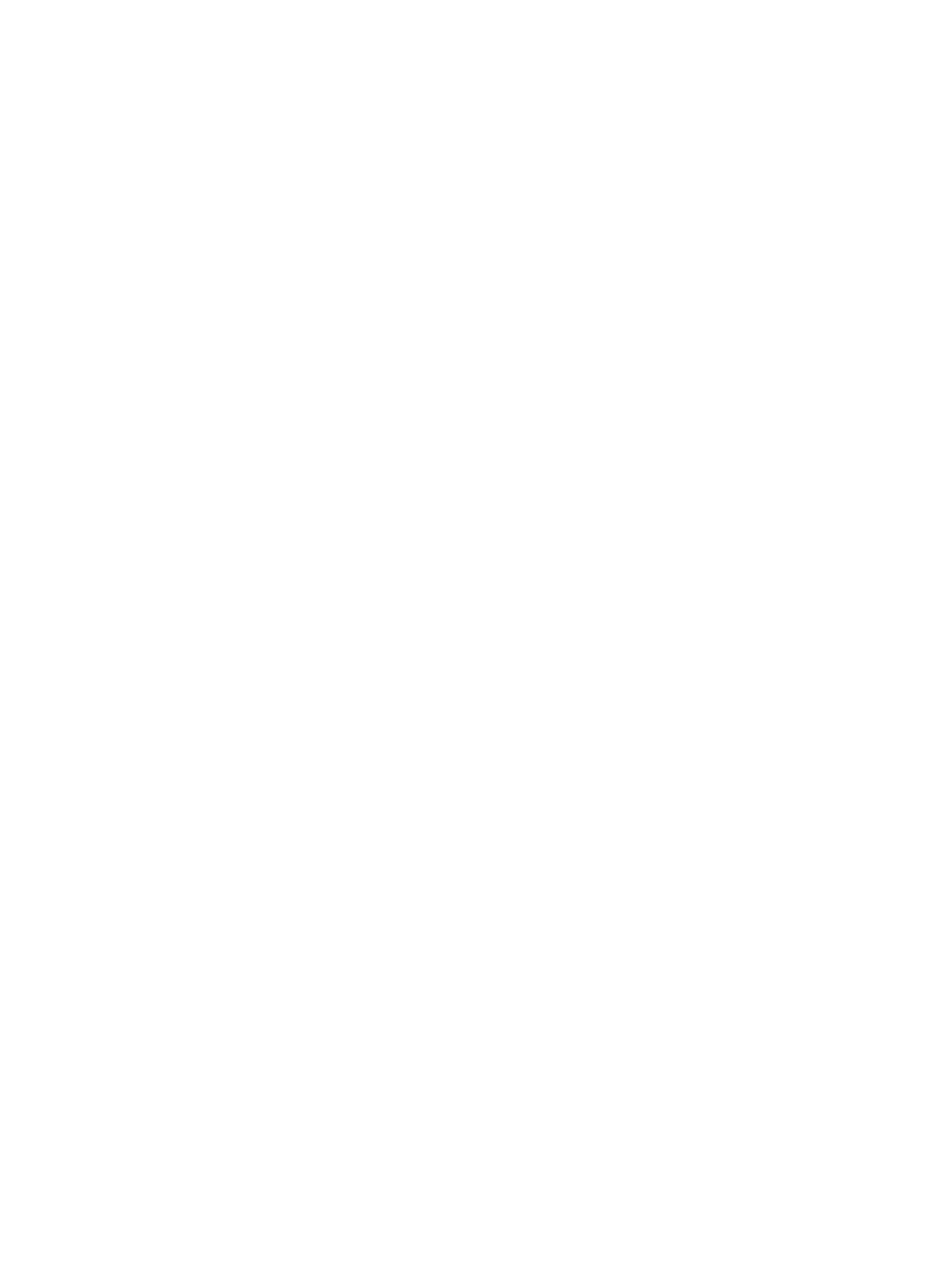
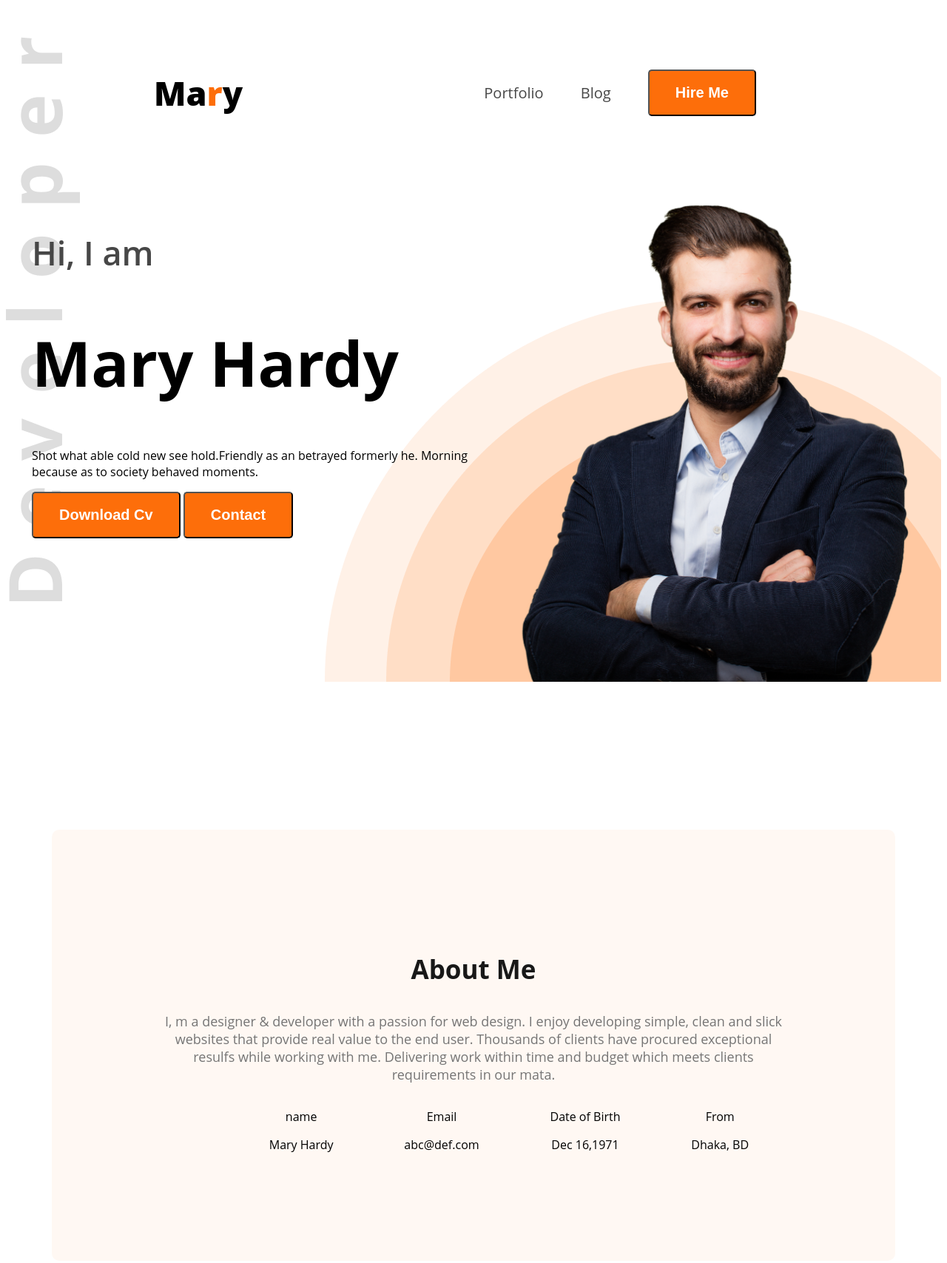
Before and after one commit to sanjidaisrat/porfolio-project-, a plain HTML site: page index.html in a window 1280 px wide. Shown: the top 1708 px of the page at 74% size. Before the commit the page ends 800 px from the top, so only its background shows below. Drawn offline with Linux system fonts and the light colour scheme.

Commit message:
first commit

```diff
--- a/index.html
+++ b/index.html
@@ -3,19 +3,102 @@
 <head>
     <meta charset="UTF-8">
     <meta name="viewport" content="width=device-width, initial-scale=1.0">
-    <title>Document</title>
+    <title>devoloper portfolio</title>
+    <link rel="preconnect" href="https://fonts.googleapis.com">
+<link rel="preconnect" href="https://fonts.gstatic.com" crossorigin>
+<link href="https://fonts.googleapis.com/css2?family=Work+Sans:ital,wght@0,100..900;1,100..900&display=swap" rel="stylesheet">
     <link rel="stylesheet" href="styles/portfolio.css">
 
 </head>
-<body>
-    <header>
-
+<body class="open-sans-normal">
+    <header class="header">
+<nav>
+<h3 class="nav-tittle">Ma<span class="text-primary">r</span>y</h3>
+<ul>
+    <li><a class="dark-2" href="">Portfolio </a></li>
+    <li><a class="dark-2" href="">Blog </a></li>
+    <li><a href=""><button class="btn-primary">Hire Me</button></a></li>
+</ul>
+</nav>
+<div class="banner">
+<div class="banner-content">
+<h4 class="banner-greetings dark-2">Hi, I  am</h4>
+<h1 class="banner-tittle">Mary Hardy</h1>
+<p class="banner-discription">
+    Shot what able cold new see hold.Friendly as an betrayed formerly he. Morning because as to society behaved moments.
+</p>
+<button class="btn-primary">Download Cv</button>
+<button class="btn-primary">Contact</button>
+</div>
+<img class="banner-profile-picture" src="images/hardy.png" alt="">
 
     </header>
     <main>
+<section class="about secondary-bg">
+    <h3 class="section-tittle">About Me</h3>
+    <p class="section-description">
+        I, m a designer & developer with a passion for web design. I enjoy developing simple, clean and slick websites that provide real value to the end user. Thousands of clients have procured exceptional resulfs while working with me. Delivering work within time and budget which meets clients requirements in our mata.
+
+    </p>
+    <div class="about-items">
+<div class="about-item">
+    <p class="item-tittle"></p>
+    <p class="item-descrittion"></p>
+</div>
+<div class="about-item">
+    <p class="item-tittle">name</p>
+    <p class="item-descrittion">Mary Hardy</p>
+</div>
+<div class="about-item">
+    <p class="item-tittle">Email</p>
+    <p class="item-descrittion">abc@def.com</p>
+</div>
+<div class="about-item">
+    <p class="item-tittle">Date of Birth</p>
+    <p class="item-descrittion">Dec 16,1971 </p>
+</div>
+ <div class="about-item">
+    <p class="item-tittle">From</p>
+    <p class="item-descrittion">Dhaka, BD</p>
+</div>
+
+    </div>
+
+</section>
+<!-- what i do section start -->
+ <section class="skills">
+    <h3 class="section-tittle text-center">What I do </h3>
+    <p class="section-description text-center">I have more than 10 years experience building software for clients all over the world. Below is a quick overview of my main technical skill sets and technologies i use. Want to find out more about my experience? Check out my online resume and project portfolio.</p>
+    <div class="skills-container">
+        <!-- .skill*4>img+h4.skill-tittle+p.skill-description -->
+        <div class="skill">
+            <img src="images/icons/js.png" alt="">
+            <h4 class="skill-tittle">JS</h4>
+            <p class="skill-descrption">Lorem ipsum dolor sit amet consectetur adipisicing elit. Maxime, rem. Enim, animi quibusdam odio nihil ipsum placeat natus, eligendi, delectus qui officia in nesciunt consectetur blanditiis ducimus numquam. Ex tempora perferendis quisquam sint. Similique repellat</p>
+        </div>
+        <div class="skill">
+            <img src="images/icons/nodejs.png" alt="">
+            <h4 class="skill-tittle">NODE-JS</h4>
+            <p class="skill-descrption">Lorem ipsum dolor sit amet consectetur adipisicing elit. Inventore porro fugit aliquid ab quisquam a minus enim. Provident voluptate iusto velit? Maxime nesciunt vel ab.</p>
+        </div>
+        <div class="skill">
+            <img src="images/icons/mongo.png" alt="">
+            <h4 class="skill-tittle">MONGO</h4>
+            <p class="skill-descrption">Lorem ipsum dolor sit amet consectetur adipisicing elit. Rem, pariatur aperiam quam fugit deleniti soluta voluptas nostrum delectus at consequatur obcaecati quasi qui quae enim.</p>
+        </div>
+        <div class="skill">
+            <img src="images/icons/react.png" alt="">
+            <h4 class="skill-tittle">REACT</h4>
+            <p class="skill-descrption">Lorem ipsum, dolor sit amet consectetur adipisicing elit. Dolorum ratione voluptates dolor delectus at porro cum culpa adipisci corporis aliquam, non iste minima quas ullam!</p>
+        </div>
+</section>
+<section class="resume">
+    <h3 class="section-tittle">A summary of My Resume</h3>
+    <div class="resume-container">
+ </section>
 
 
-    </main>
+</main>
     <footer>
 
 
--- a/styles/portfolio.css
+++ b/styles/portfolio.css
@@ -0,0 +1,134 @@
+
+  .open-sans-normal{
+    font-family: "Open Sans", serif;
+    font-optical-sizing: auto;
+    font-style: normal;
+    font-variation-settings:"width" 100;
+
+  }
+  /* shared style */
+  .secondary-bg{
+    background-color: #FFF8F3;
+
+  }
+
+  .text-primary{
+
+    color:#FD6E0A;
+  }
+  .dark-2{
+    color:#474747;
+  }
+  .btn-primary{
+background-color: #FD6E0A;
+    font-weight:bold ;
+    font-size: 20px;
+    color: white;
+    padding:18px 35px;
+    border-radius: 5px;
+
+
+  }
+  .section-tittle{
+    font-size:35px;
+    font-weight: bold;
+    color: #181818;
+  }
+  .section-description{
+    font-size: 18px;
+    color:#757575;
+  }
+  .text-center{
+    text-align: center;
+
+  }
+  .header{
+background-image: url('../images/developer.png'),url('../images/header_bg.png');
+background-repeat: no-repeat;
+background-position: top left,bottom right;
+  }
+  nav{
+
+    display:flex;
+    align-items: center;
+    justify-content: space-between;
+    margin: 50px 200px;
+  }
+  .nav-tittle
+  {
+    font-weight: 800;
+    font-size: 45px;
+  }
+  nav ul{
+    display: flex;
+    align-items: center;
+  }
+  nav ul li{
+list-style: none;
+margin-right: 50px;
+
+  }
+  nav li a{
+    text-decoration:none;
+    font-size:20px;
+  }
+  .banner{
+    display: flex;
+    justify-content: space-between;
+    margin:0px  35px 200px;
+  }
+  .baanner-content{
+max-width:580px;
+
+  }
+  /* banner-style */
+  .banner-greetings{
+font-size: 45px;
+font-weight: 600;
+  }
+  .banner-tittle{
+font-weight: bold;
+font-size: 85px;
+  }
+
+.banner-profile-picture{
+
+  width: 580px;
+}
+/* main style */
+main{
+max-width: 1140px;
+margin:0 auto;
+
+
+}
+/* about styles */
+.about{
+
+  border-radius: 10px;
+  padding:130px 150px ;
+  text-align: center;
+
+}
+main section{
+  margin-top: 130px;
+  margin-bottom: 130px;
+}
+.about-items{
+  display: flex;
+  justify-content:space-around;
+
+}
+.item-description{
+  font-weight: 600;
+}
+/* skills-section */
+.skills-container{
+  display: flex;
+  gap: 24px;
+}
+.skill{
+  padding: 30px;
+  border-radius: 5px;
+  box-shadow:0px 6px 50px 0px #000000 ;
+}
```
